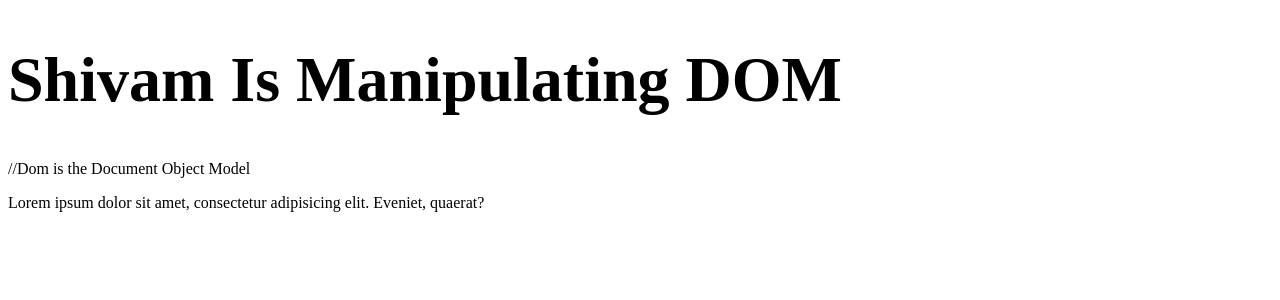
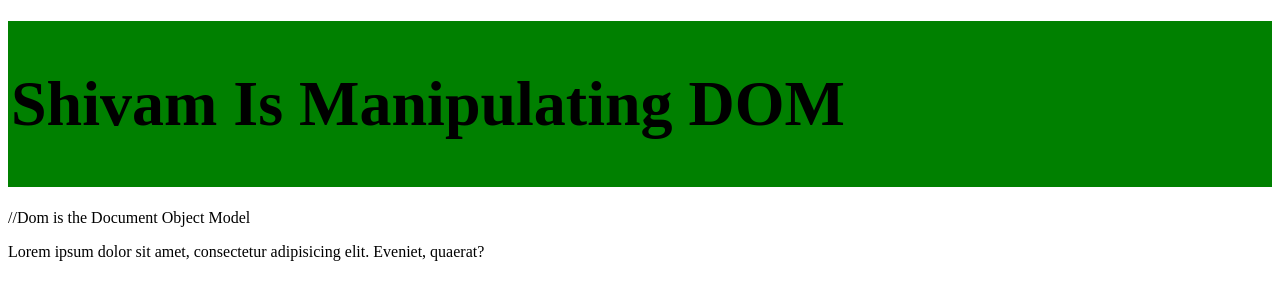
Before and after one commit to Shivam-kumar-3198/Javascript, a plain HTML site: page 31.1)DOM.html in a window 1280 px wide. Drawn offline with Linux system fonts and the light colour scheme.

Commit message:
d:\Javascript\Javascript\31.1)DOM.html

```diff
--- a/31.1)DOM.html
+++ b/31.1)DOM.html
@@ -15,6 +15,9 @@
 
     <script>
        document.getElementById('heading').innerHTML = "<h1>Shivam Is Manipulating DOM </h1>"
+       heading.style.backgroundColor = 'green'
+       heading.style.padding = '3px'
+       p.style.backgroundColor = 'blue' // we cannot target
     </script>
 </body>
 </html>
```
